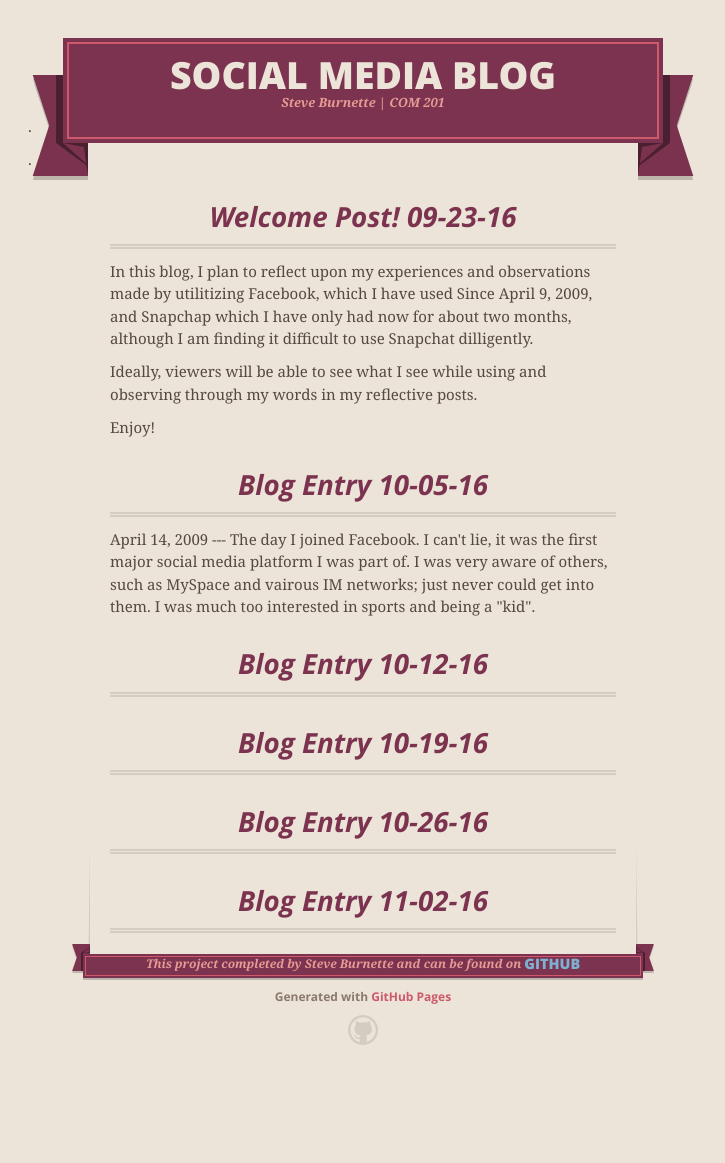
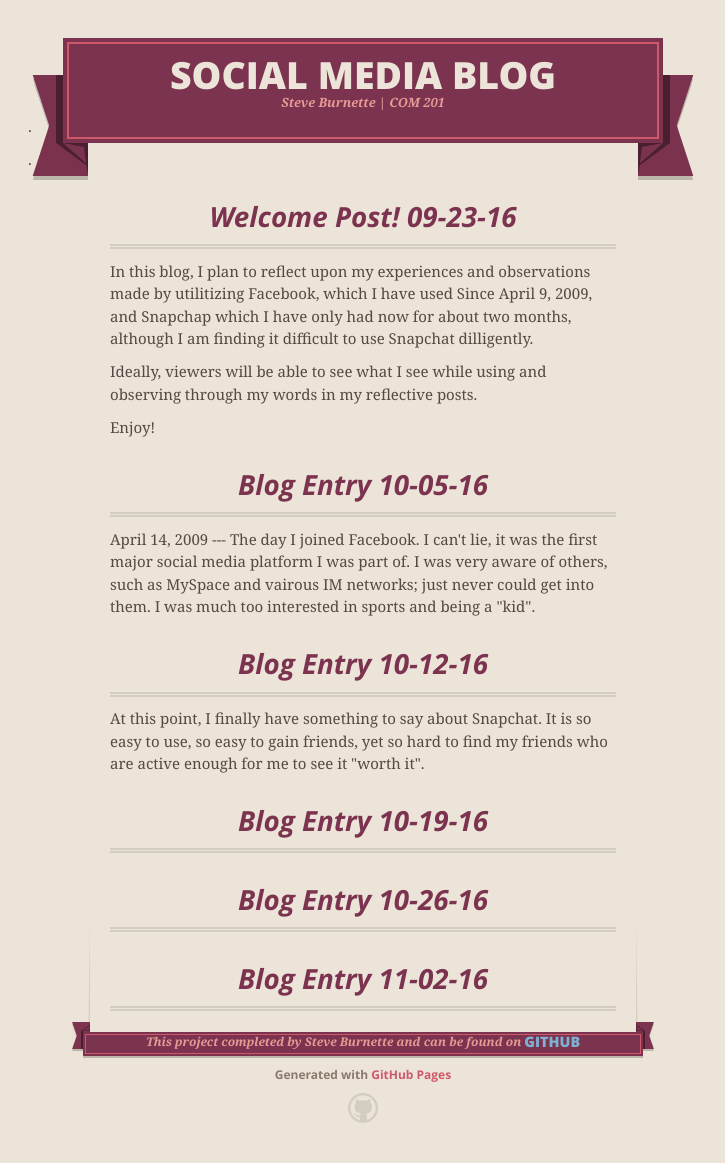
Before and after one commit to sburnet1/Social-Media-Presence-Blog, a Jekyll site: the page index.html, which Jekyll copies as it is, in a window 1280 px wide. Shown: the whole page, without its empty margins (277-1002 px from the left). Built offline with Jekyll 4.4.1, drawn with Linux system fonts in a browser that asks for light colours; nearby versions of some CDN libraries; before the commit the page ends 1085 px from its top, so only the background shows below that.

Commit message:
Update index.html

```diff
--- a/index.html
+++ b/index.html
@@ -50,7 +50,7 @@
 <p>April 14, 2009 --- The day I joined Facebook.  I can't lie, it was the first major social media platform I was part of.  I was very aware of others, such as MySpace and vairous IM networks; just never could get into them.  I was much too interested in sports and being a "kid".  </p>
 <h3>
 <a id="blog-entry-10-12-16" class="anchor" href="#blog-entry-10-12-16" aria-hidden="true"><span aria-hidden="true" class="octicon octicon-link"></span></a>Blog Entry 10-12-16</h3>
-
+<p>At this point, I finally have something to say about Snapchat.  It is so easy to use, so easy to gain friends, yet so hard to find my friends who are active enough for me to see it "worth it".
 <h3>
 <a id="blog-entry-10-19-16" class="anchor" href="#blog-entry-10-19-16" aria-hidden="true"><span aria-hidden="true" class="octicon octicon-link"></span></a>Blog Entry 10-19-16</h3>
 
```
